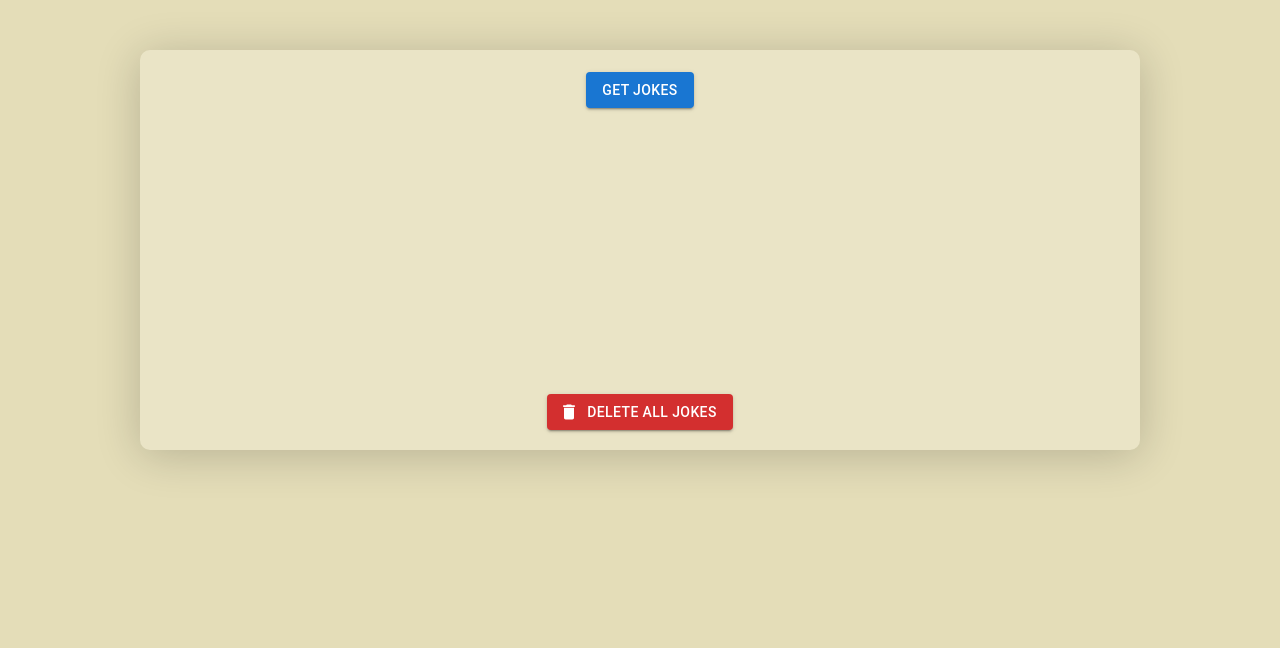
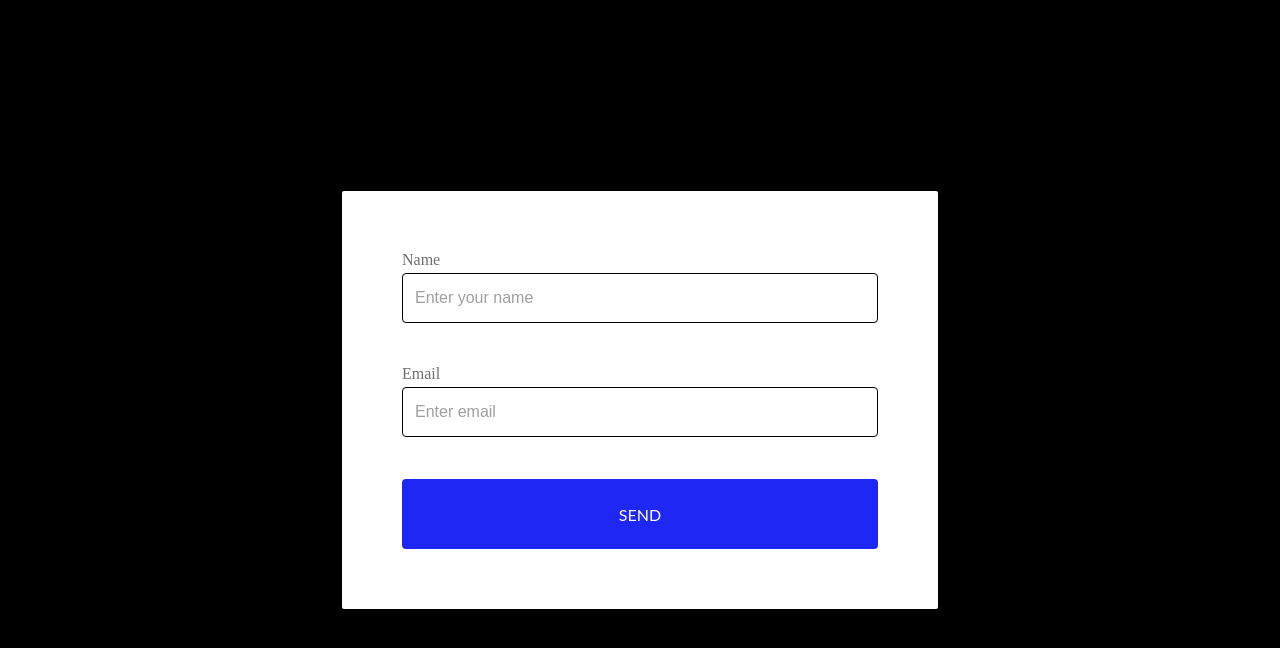
Before and after one commit to TaniaNovikova/TN-react-redux, a React (Vite) app: page / in a window 1280 px wide. Shown: the top 648 px of the page. Built offline with nearby package versions, Linux system fonts and the light colour scheme.

Commit message:
add feedbackform

```diff
--- a/src/App.tsx
+++ b/src/App.tsx
@@ -6,11 +6,13 @@ import Users from "./pages/UsersApp/Users/Users"
 //lessons
 // import Lesson16 from "./lessons/Lesson16/Lesson16"
 //import Lesson17 from "./lessons/Lesson17/Lesson17"
+import Lesson18 from "./lessons/Lesson18/Lesson18"
+
 
 
 //homeworks
 //import Homework16 from "./homeworks/Homework16.tsx/Homework16"
-import Homework17 from "./homeworks/Homework17/Homework17"
+//import Homework17 from "./homeworks/Homework17/Homework17"
 
 //consultations
 // import Consultation08 from "./consultations/Consultation08/Consultation08"
@@ -32,7 +34,8 @@ const App = () => {
       </Layout> */}
       {/* <Homework16/> */}
       {/* <Lesson17/> */}
-      <Homework17/>
+      {/* <Homework17/> */}
+      <Lesson18/>
     </BrowserRouter>
   )
 }
--- /dev/null
+++ b/src/components/FeedbackForm/FeedbackForm.tsx
@@ -0,0 +1,44 @@
+import { useFormik } from 'formik'
+
+import Input from '../Input/Input';
+import {  FeedbackFormContainer } from "./styles";
+import Button from '../Button/Button';
+import { FeedbackFormValue, FEEDBACK_FIELD_NAMES } from './types';
+
+function FeedbackForm() {
+
+  const formik = useFormik({
+    initialValues: {
+      [FEEDBACK_FIELD_NAMES.NAME]: '',
+      [FEEDBACK_FIELD_NAMES.EMAIL]: '',
+    } as FeedbackFormValue,
+    validateOnChange: false,
+    onSubmit: (values: FeedbackFormValue) => {
+      console.table(values)
+    }
+  })
+
+  return (
+    <FeedbackFormContainer onSubmit={formik.handleSubmit}>
+      <Input
+        name={FEEDBACK_FIELD_NAMES.NAME}
+        label='Name'
+        placeholder='Enter your name'
+        id='name_id'
+        value={formik.values[FEEDBACK_FIELD_NAMES.NAME]}
+        onChange={formik.handleChange}
+      />
+      <Input
+        name={FEEDBACK_FIELD_NAMES.EMAIL}
+        label='Email'
+        placeholder='Enter email'
+        id='email_id'
+        value={formik.values[FEEDBACK_FIELD_NAMES.EMAIL]}
+        onChange={formik.handleChange}
+      />
+      <Button name='SEND' type='submit' />
+    </FeedbackFormContainer>
+  )
+}
+
+export default FeedbackForm
--- /dev/null
+++ b/src/components/FeedbackForm/styles.ts
@@ -0,0 +1,13 @@
+import styled from "@emotion/styled";
+
+export const FeedbackFormContainer = styled.form`
+  display: flex;
+  flex-direction: column;
+  gap: 20px;
+  width: 600px;
+  height: fit-content;
+  padding: 60px;
+  border: 2px solid;
+  border-radius: 4px;
+  background-color: white;
+`
--- /dev/null
+++ b/src/components/FeedbackForm/types.ts
@@ -0,0 +1,9 @@
+export interface FeedbackFormValue {
+  name: string
+  email: string
+}
+
+export enum FEEDBACK_FIELD_NAMES {
+  NAME = 'name',
+  EMAIL = 'email',
+}
--- /dev/null
+++ b/src/lessons/Lesson18/Lesson18.tsx
@@ -0,0 +1,9 @@
+import FeedbackForm from "../../components/FeedbackForm/FeedbackForm";
+import RandomJokes from "../../components/RandomJokes/RandomJokes";
+import { Lesson18Wrapper } from "./styles";
+
+function Lesson18 (){
+  return <Lesson18Wrapper><FeedbackForm/></Lesson18Wrapper>
+}
+
+export default Lesson18;
--- /dev/null
+++ b/src/lessons/Lesson18/styles.ts
@@ -0,0 +1,10 @@
+import styled from "@emotion/styled";
+
+export const Lesson18Wrapper = styled.div`
+ display: flex;
+ flex-direction: column;
+ align-items: center;
+ justify-content: center;
+ flex: 1;
+ background-color: black;
+`
```
